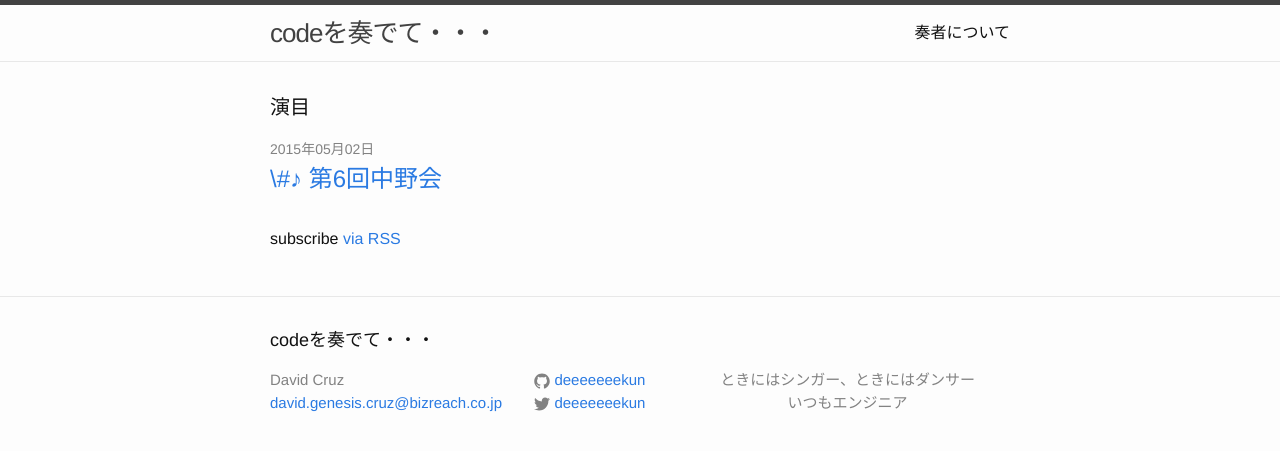
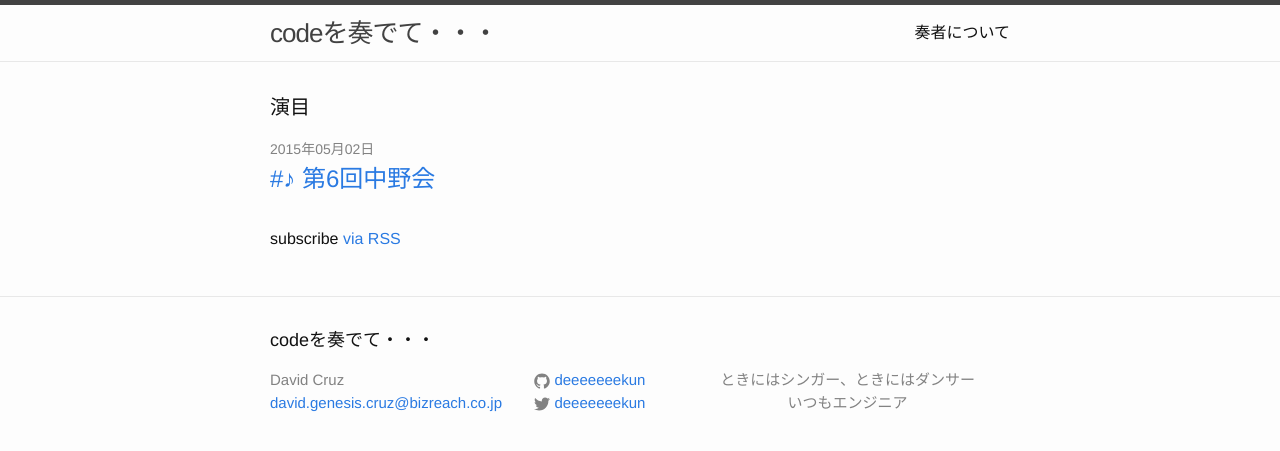
Before and after one commit to davidgenesiscruz/deeeeeeekun.github.io, a Jekyll site: the page built from index.html, in a window 1280 px wide. Shown: the top 451 px of the page. Built offline with Jekyll 4.4.1, drawn with Linux system fonts in a browser that asks for light colours.

Commit message:
Update index.html
bug fix

```diff
--- a/index.html
+++ b/index.html
@@ -11,7 +11,7 @@ layout: default
       <li>
         <span class="post-meta">{{ post.date | date: "%Y年%m月%d日" }}</span>
         <h2>
-          <a class="post-link" href="{{ post.url | prepend: site.baseurl }}">\#♪ {{ post.title }}</a>
+          <a class="post-link" href="{{ post.url | prepend: site.baseurl }}">#♪ {{ post.title }}</a>
         </h2>
       </li>
     {% endfor %}
```
